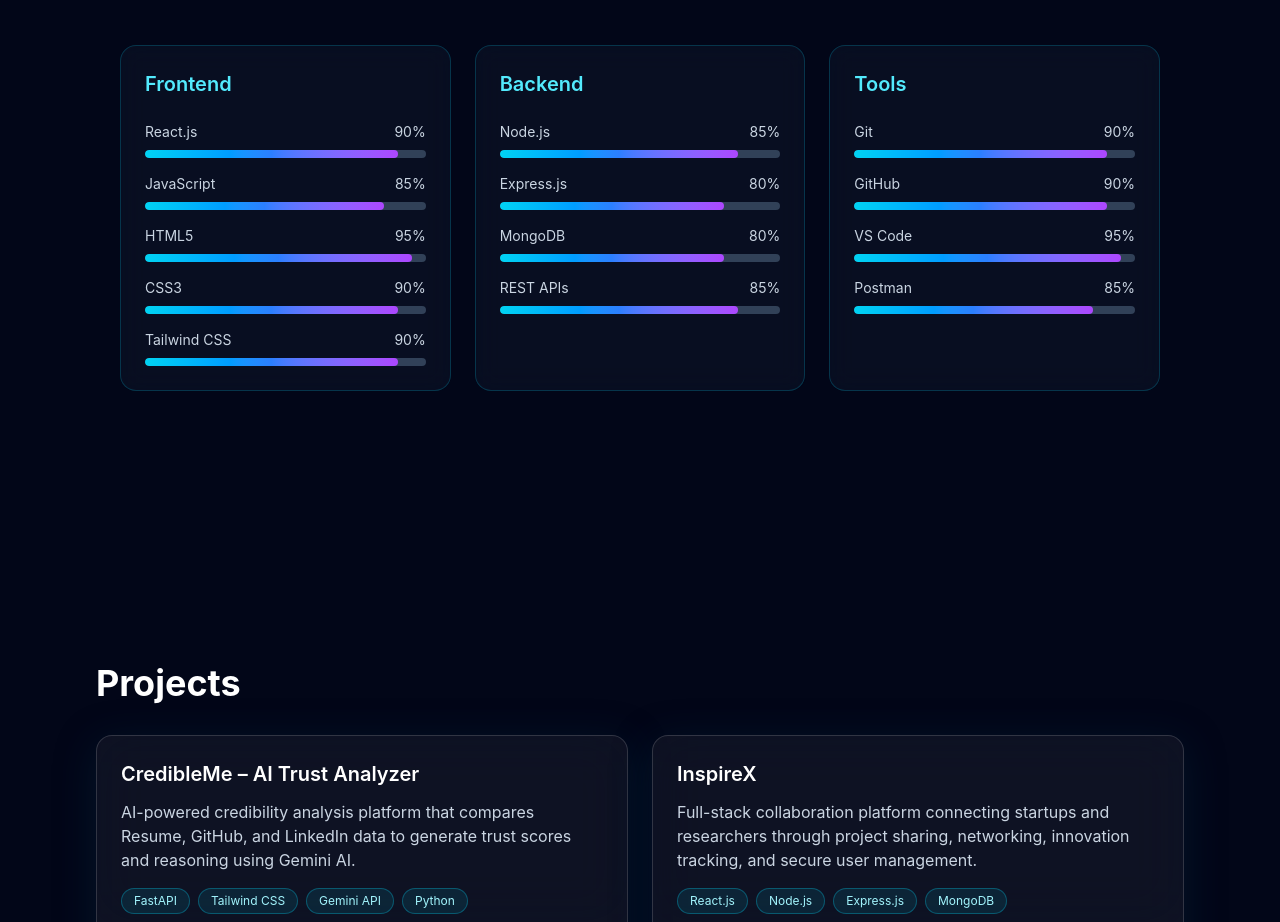
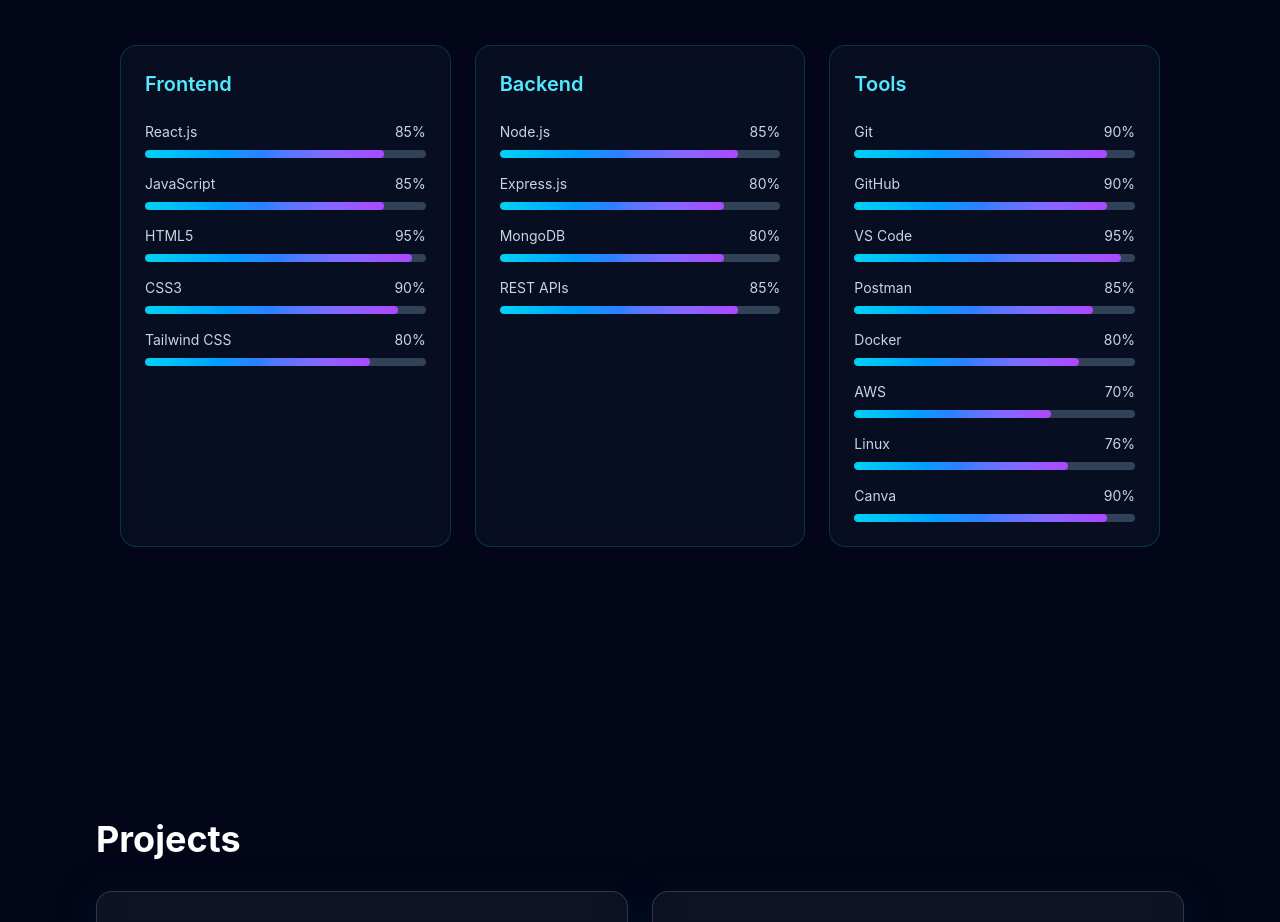
Before and after one commit to salonydhiman292-pixel/portfolio12, a React (Vite) app: page / in a window 1280 px wide. Shown: the part 1209-2131 px from the top of the page. Built offline with nearby package versions, Linux system fonts and the light colour scheme.

Commit message:
Update Skills.jsx

```diff
--- a/src/components/Skills.jsx
+++ b/src/components/Skills.jsx
@@ -3,11 +3,11 @@
 function Skills() {
   const skills = {
     Frontend: [
-      { name: 'React.js', level: 90 },
+      { name: 'React.js', level: 85 },
       { name: 'JavaScript', level: 85 },
       { name: 'HTML5', level: 95 },
       { name: 'CSS3', level: 90 },
-      { name: 'Tailwind CSS', level: 90 }
+      { name: 'Tailwind CSS', level: 80 }
     ],
 
     Backend: [
@@ -18,10 +18,14 @@
     ],
 
     Tools: [
-      { name: 'Git', level: 90 },
-      { name: 'GitHub', level: 90 },
-      { name: 'VS Code', level: 95 },
-      { name: 'Postman', level: 85 }
+     { name: 'Git', level: 90 },
+  { name: 'GitHub', level: 90 },
+  { name: 'VS Code', level: 95 },
+  { name: 'Postman', level: 85 },
+  { name: 'Docker', level: 80 },
+  { name: 'AWS', level: 70 },
+  { name: 'Linux', level: 76 },
+  { name: 'Canva', level: 90 }
     ]
   }
 
```
